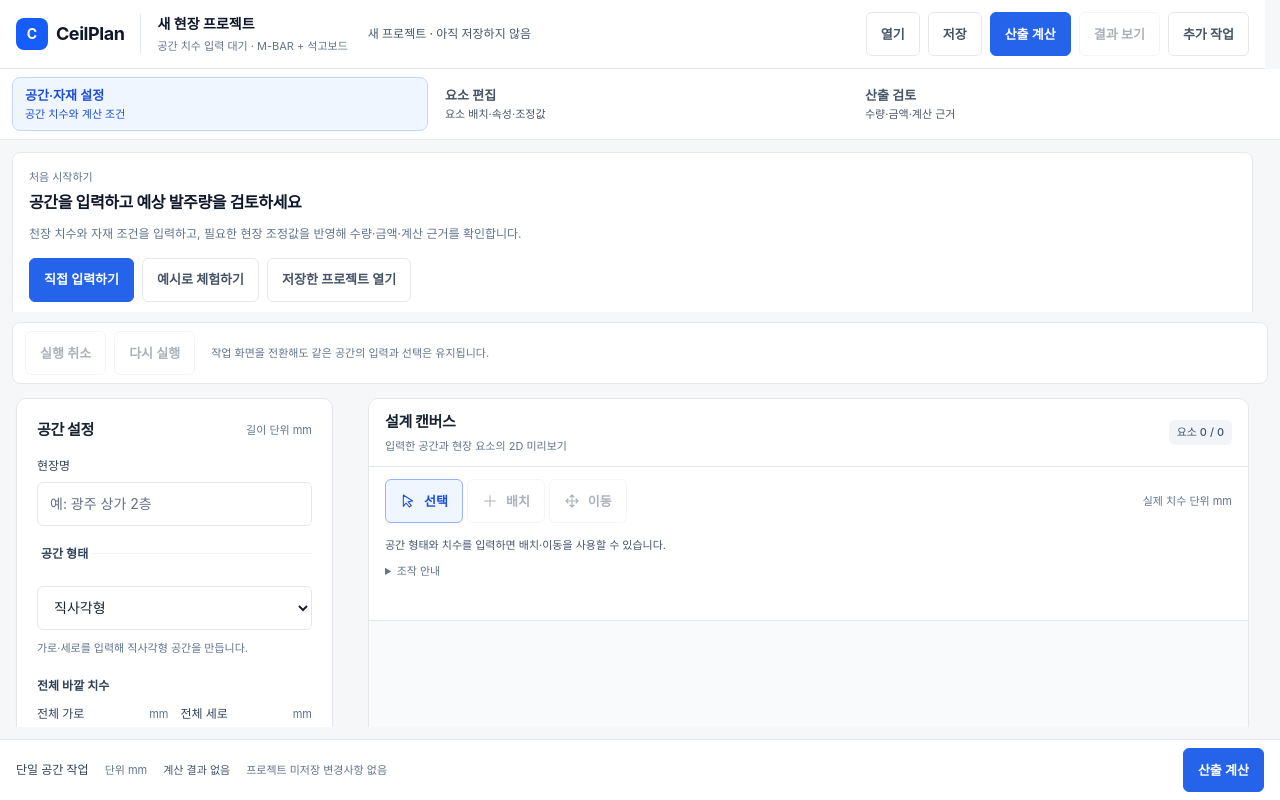
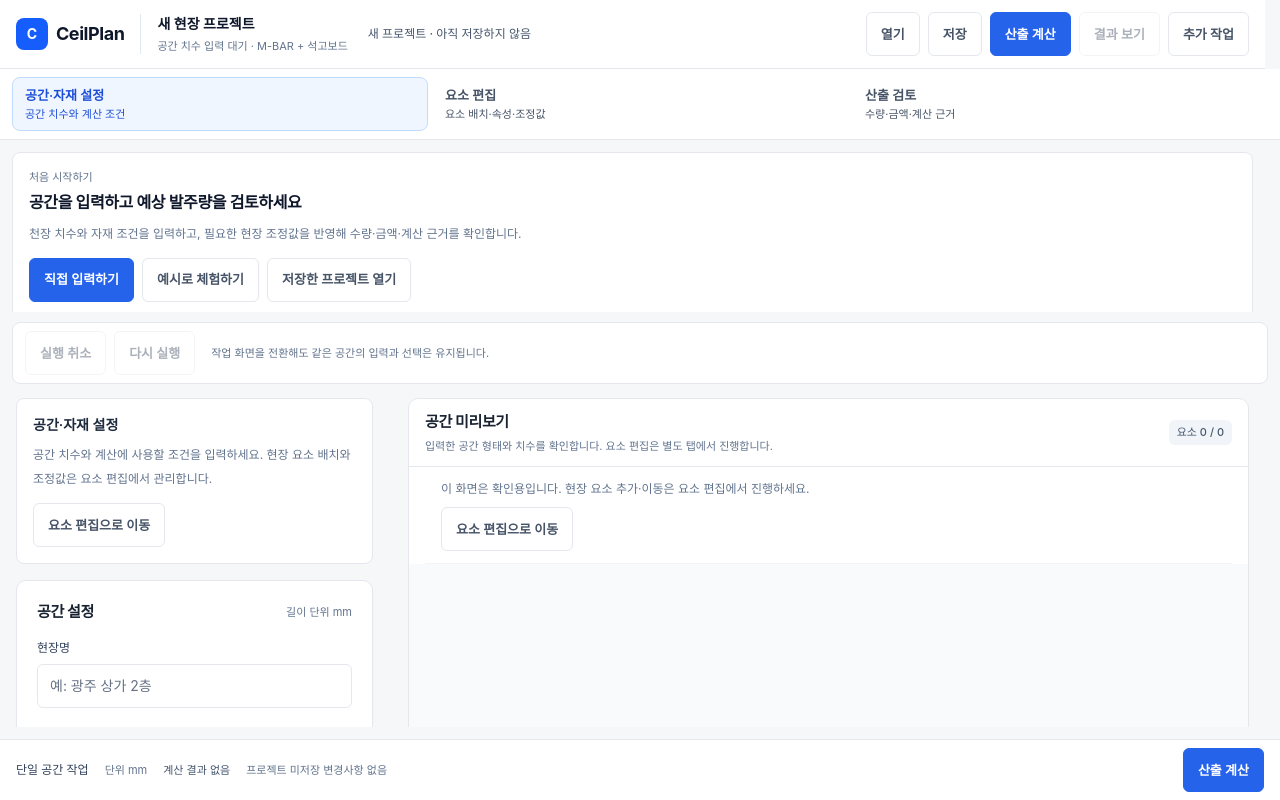
Before and after one commit to dhwmgl12-ux/ceilplan, a Next.js app: page / in a window 1280 px wide. Built offline with nearby package versions, Linux system fonts and the light colour scheme.

Commit message:
refactor: 공간 자재 설정과 확인용 미리보기 분리

```diff
--- a/app/globals.css
+++ b/app/globals.css
@@ -815,7 +815,7 @@ summary {
   }
 
   .cp-task-workspace[data-tab="SETUP"] {
-    grid-template-columns: 340px minmax(0, 1fr);
+    grid-template-columns: 380px minmax(0, 1fr);
   }
 
   .cp-task-workspace[data-tab="SETUP"] > .cp-task-canvas {
@@ -840,6 +840,22 @@ summary {
 @media (min-width: 1800px) {
   .cp-task-workspace[data-tab="EDIT"] {
     grid-template-columns: 300px minmax(0, 1fr) 360px;
+  }
+}
+
+/* 캔버스 내부에서 숨긴 설정 그룹은 확실히 숨김 */
+.cp-canvas-panel > [hidden] {
+  display: none;
+}
+
+/* 도구 모음의 기존 좌우 여백 유지 */
+.cp-canvas-panel > div > .cp-canvas-tools {
+  margin-inline: -16px;
+}
+
+@media (min-width: 1800px) {
+  .cp-task-workspace[data-tab="SETUP"] {
+    grid-template-columns: 420px minmax(0, 1fr);
   }
 }
 
--- a/components/ceiling/CeilingPreview.tsx
+++ b/components/ceiling/CeilingPreview.tsx
@@ -22,9 +22,10 @@ interface CeilingPreviewProps {
   features: CeilingFeature[];
   onAdd: (feature: CeilingFeature) => void;
   onUpdate: (feature: CeilingFeature) => void;
-
   activeFeatureId: string | null;
   onSelectFeature: (id: string | null) => void;
+  editable?: boolean;
+  onRequestEdit?: () => void;
 }
 
 export default function CeilingPreview({
@@ -34,10 +35,13 @@ export default function CeilingPreview({
   onSelectFeature,
   onAdd,
   onUpdate,
+  editable = true,
+  onRequestEdit,
 }: CeilingPreviewProps) {
   const background = useDrawingBackground();
   const backgroundClipId = useId().replaceAll(":", "");
   const [pointerMode, setPointerMode] = useState<FeaturePointerMode>("VIEW");
+  const effectiveMode: FeaturePointerMode = editable ? pointerMode : "VIEW";
 
   const [placementType, setPlacementType] =
     useState<CeilingFeatureType>("AIR_CONDITIONER");
@@ -103,7 +107,7 @@ export default function CeilingPreview({
     x,
     y,
     scale,
-    mode: pointerMode,
+    mode: effectiveMode,
     featureType: placementType,
     widthMm: placementWidth,
     lengthMm: placementLength,
@@ -117,11 +121,13 @@ export default function CeilingPreview({
       <header className="flex flex-wrap items-center justify-between gap-3 border-b border-[var(--cp-border)] px-4 py-3">
         <div>
           <h2 id="preview-title" className="cp-title">
-            설계 캔버스
+            {editable ? "설계 캔버스" : "공간 미리보기"}
           </h2>
 
           <p className="mt-1 text-[11px] text-slate-500">
-            입력한 공간과 현장 요소의 2D 미리보기
+            {editable
+              ? "요소를 선택·배치·이동합니다."
+              : "입력한 공간 형태와 치수를 확인합니다. 요소 편집은 별도 탭에서 진행합니다."}
           </p>
         </div>
 
@@ -130,6 +136,7 @@ export default function CeilingPreview({
         </span>
       </header>
 
+      <div hidden={!editable}>
         <CanvasToolbar
           mode={pointerMode}
           onModeChange={(mode) => {
@@ -154,6 +161,29 @@ export default function CeilingPreview({
           isValid={isValid}
           message={pointer.message}
         />
+      </div>
+
+      {!editable && (
+        <div className="border-b border-slate-100 px-4 py-3">
+          <p
+            id="setup-preview-help"
+            className="text-xs leading-5 text-slate-500"
+          >
+            이 화면은 확인용입니다. 현장 요소 추가·이동은 요소 편집에서
+            진행하세요.
+          </p>
+
+          {onRequestEdit && (
+            <button
+              type="button"
+              onClick={onRequestEdit}
+              className="cp-button-secondary mt-2"
+            >
+              요소 편집으로 이동
+            </button>
+          )}
+        </div>
+      )}
 
       {isValid ? (
         <svg
@@ -162,18 +192,20 @@ export default function CeilingPreview({
           className="cp-canvas-svg"
           role="group"
           aria-labelledby="room-title room-description"
-          aria-describedby="preview-pointer-help"
+          aria-describedby={
+            editable ? "preview-pointer-help" : "setup-preview-help"
+          }
           style={{
-            touchAction: pointerMode === "VIEW" ? "auto" : "none",
+            touchAction: effectiveMode === "VIEW" ? "auto" : "none",
             cursor:
-              pointerMode === "PLACE"
+              effectiveMode === "PLACE"
                 ? "crosshair"
-                : pointerMode === "MOVE"
+                : effectiveMode === "MOVE"
                   ? "grab"
                   : "default",
           }}
           onClick={(event) => {
-            if (pointerMode !== "VIEW") return;
+            if (!editable || effectiveMode !== "VIEW") return;
 
             const target = event.target;
             if (!(target instanceof Element)) return;
@@ -184,9 +216,9 @@ export default function CeilingPreview({
 
             onSelectFeature(id ?? null);
           }}
-          onPointerDown={pointer.handlePointerDown}
-          onPointerMove={pointer.handlePointerMove}
-          onPointerUp={pointer.handlePointerUp}
+          onPointerDown={editable ? pointer.handlePointerDown : undefined}
+          onPointerMove={editable ? pointer.handlePointerMove : undefined}
+          onPointerUp={editable ? pointer.handlePointerUp : undefined}
           onPointerCancel={pointer.handlePointerCancel}
           onLostPointerCapture={pointer.handlePointerCancel}
         >
@@ -261,11 +293,18 @@ export default function CeilingPreview({
               <g
                 key={feature.id}
                 data-feature-id={feature.id}
-                role="button"
-                tabIndex={0}
-                aria-label={`${number}번 ${label} 선택`}
-                aria-pressed={activeFeatureId === feature.id}
+                role={editable ? "button" : undefined}
+                tabIndex={editable ? 0 : undefined}
+                aria-label={
+                  editable
+                    ? `${number}번 ${label} 선택`
+                    : `${number}번 ${label}`
+                }
+                aria-pressed={
+                  editable ? activeFeatureId === feature.id : undefined
+                }
                 onKeyDown={(event) => {
+                  if (!editable) return;
                   if (event.key !== "Enter" && event.key !== " ") return;
 
                   event.preventDefault();
@@ -542,7 +581,7 @@ export default function CeilingPreview({
             })}
           </g>
 
-          {pointer.draft && (
+          {editable && pointer.draft && (
             <rect
               x={x + pointer.draft.xMm * scale}
               y={y + pointer.draft.yMm * scale}
@@ -615,7 +654,9 @@ export default function CeilingPreview({
       <p className="mt-3 text-xs leading-5 text-slate-500">
         공간 형태를 확인하는 미리보기이며, 실제 자재 배치도는 아닙니다.
       </p>
+      <div hidden={!editable}>
         <DrawingBackgroundPanel background={background} />
+      </div>
     </section>
   );
 }
--- a/components/ceiling/CeilingWorkspace.tsx
+++ b/components/ceiling/CeilingWorkspace.tsx
@@ -802,6 +802,49 @@ export default function CeilingWorkspace({
             tabIndex={0}
             className="cp-task-pane cp-task-setup cp-shell-pane space-y-4"
           >
+            <div className="rounded-lg border border-[var(--cp-border)] bg-white p-4">
+              <h2 className="text-sm font-semibold text-slate-800">
+                공간·자재 설정
+              </h2>
+
+              <p className="mt-2 text-xs leading-6 text-slate-500">
+                공간 치수와 계산에 사용할 조건을 입력하세요. 현장 요소 배치와
+                조정값은 요소 편집에서 관리합니다.
+              </p>
+
+              <button
+                type="button"
+                onClick={() => moveToSection("preview")}
+                className="cp-button-secondary mt-3"
+              >
+                요소 편집으로 이동
+              </button>
+            </div>
+
+            {errors.length > 0 && (
+              <div
+                ref={errorSummaryRef}
+                id="calculation-errors"
+                role="alert"
+                tabIndex={-1}
+                aria-labelledby="calculation-errors-title"
+                className="rounded-lg border border-red-200 bg-red-50 p-4"
+              >
+                <p
+                  id="calculation-errors-title"
+                  className="text-sm font-semibold text-red-800"
+                >
+                  입력값을 확인해 주세요.
+                </p>
+
+                <ul className="mt-2 list-disc space-y-1 pl-5 text-xs leading-6 text-red-700">
+                  {errors.map((error) => (
+                    <li key={error}>{error}</li>
+                  ))}
+                </ul>
+              </div>
+            )}
+
             <InputPanel
               inputs={inputs}
               onChange={handleInputChange}
@@ -815,39 +858,10 @@ export default function CeilingWorkspace({
               showValidation={errors.length > 0}
             />
 
-            <div className="cp-card">
-              {errors.length > 0 && (
-                <div
-                  ref={errorSummaryRef}
-                  id="calculation-errors"
-                  role="alert"
-                  tabIndex={-1}
-                  aria-labelledby="calculation-errors-title"
-                  className="mb-4 rounded-md bg-red-50 p-3"
-                >
-                  <p
-                    id="calculation-errors-title"
-                    className="text-sm font-semibold text-red-800"
-                  >
-                    입력값을 확인해 주세요.
-                  </p>
-
-                  <ul className="mt-2 list-disc space-y-1 pl-5 text-xs leading-5 text-red-700">
-                    {errors.map((error) => (
-                      <li key={error}>{error}</li>
-                    ))}
-                  </ul>
-                </div>
-              )}
-
-              <button
-                type="button"
-                onClick={handleCalculate}
-                className="cp-button-primary w-full"
-              >
-                예상 자재 계산하기
-              </button>
-            </div>
+            <p className="px-1 text-[11px] leading-6 text-slate-500">
+              조건을 입력한 뒤 상단의 산출 계산을 실행하세요. 단가를 비워도
+              수량은 계산할 수 있지만, 전체 예상 금액은 미완성으로 표시됩니다.
+            </p>
           </div>
 
           <div
@@ -906,6 +920,8 @@ export default function CeilingWorkspace({
               onSelectFeature={handleSelectFeature}
               onAdd={handleAddFeature}
               onUpdate={handleUpdateFeature}
+              editable={activeTab === "EDIT"}
+              onRequestEdit={() => moveToSection("preview")}
             />
           </div>
 
```
Lines whose indentation alone changed are shown as unchanged.
